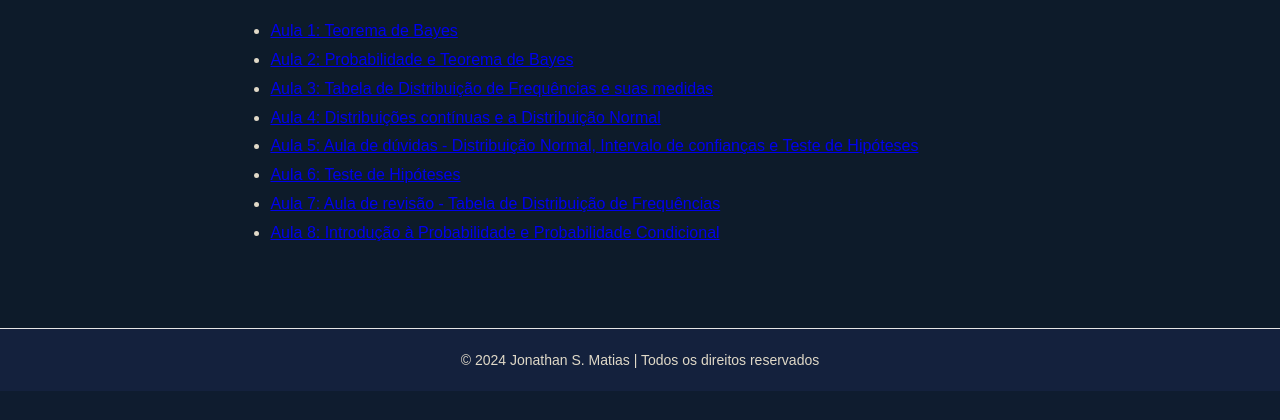
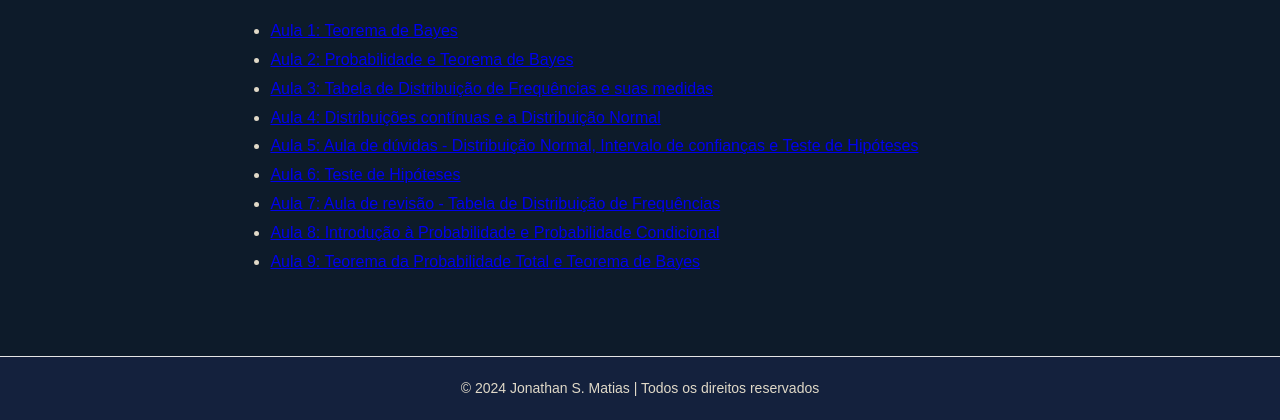
Before and after one commit to jonathanestatistica/webpage, a Flask app: page /videos/ in a window 1280 px wide. Shown: the part 451-871 px from the top of the page. Before the commit the page ends 842 px from the top, so only its background shows below. Run offline with Flask 3, Linux system fonts and the light colour scheme.

Commit message:
Add files via upload

```diff
--- a/templates/videos.html
+++ b/templates/videos.html
@@ -13,7 +13,8 @@
         <li><a href="https://www.youtube.com/watch?v=XSg9wlSJDg8" target="_blank">Aula 5: Aula de dúvidas - Distribuição Normal, Intervalo de confianças e Teste de Hipóteses</a></li>
         <li><a href="https://www.youtube.com/watch?v=dagrUZH5Qdo" target="_blank">Aula 6: Teste de Hipóteses</a></li>
         <li><a href="https://www.youtube.com/watch?v=0TdAaHsniKk" target="_blank">Aula 7: Aula de revisão - Tabela de Distribuição de Frequências</a></li>
-        <li><a href="https://www.youtube.com/watch?v=JYjKY_Mrt60" target="_blank">Aula 8:  Introdução à Probabilidade e Probabilidade Condicional</a></li>
+        <li><a href="https://www.youtube.com/watch?v=JYjKY_Mrt60" target="_blank">Aula 8: Introdução à Probabilidade e Probabilidade Condicional</a></li>
+        <li><a href="https://www.youtube.com/watch?v=vamTsPBPQR4" target="_blank">Aula 9: Teorema da Probabilidade Total e Teorema de Bayes</a></li>
     </ul>
 </div>
 {% endblock %}
```
